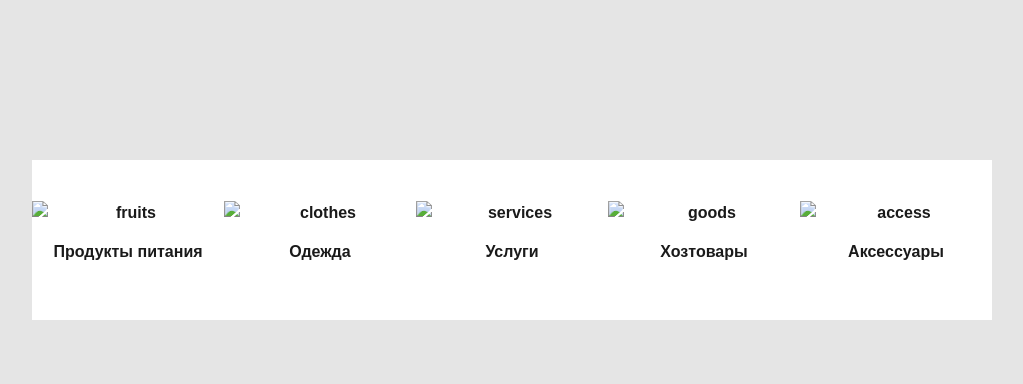
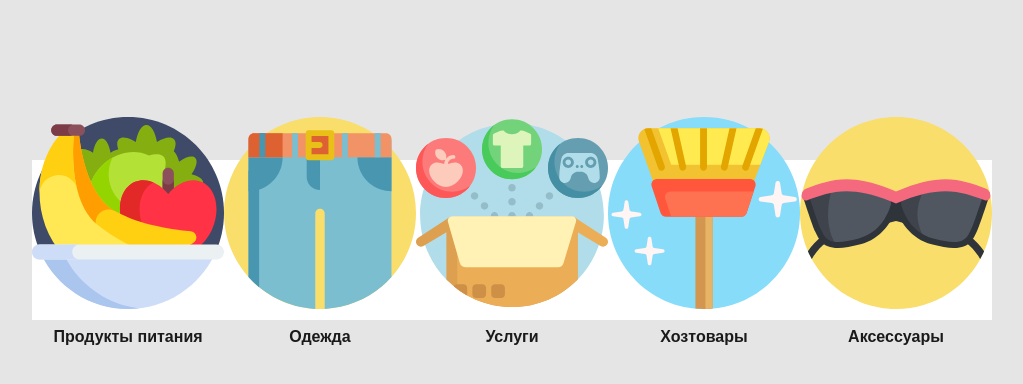
Before and after one commit to dstrupovets/lab8.2, a plain HTML site: page index.html in a window 1280 px wide. Shown: the whole page, without its empty margins (128-1151 px from the left). Drawn offline with Linux system fonts and the light colour scheme; the site is published under a folder, as on GitHub Pages, so addresses that start at the root find nothing.

Commit message:
Add files via upload

```diff
--- a/index.html
+++ b/index.html
@@ -9,23 +9,23 @@
 <body>
     <div class="headings-bloks">
         <div class="products">
-            <img src="/img/fruits.svg" alt="fruits">
+            <img src="./img/fruits.svg" alt="fruits">
             <p>Продукты питания</p>
         </div>
         <div class="clothes">
-            <img src="/img/clothes.svg" alt="clothes">
+            <img src="./img/clothes.svg" alt="clothes">
             <p>Одежда</p>
         </div>
         <div class="services">
-            <img src="/img/services.svg" alt="services">
+            <img src="./img/services.svg" alt="services">
             <p>Услуги</p>
         </div>
         <div class="household-goods">
-            <img src="/img/goods.svg" alt="goods">
+            <img src="./img/goods.svg" alt="goods">
             <p>Хозтовары</p>
         </div>
         <div class="accessories">
-            <img src="/img/access.svg" alt="access">
+            <img src="./img/access.svg" alt="access">
             <p>Аксессуары</p>
         </div>
     </div>
```
